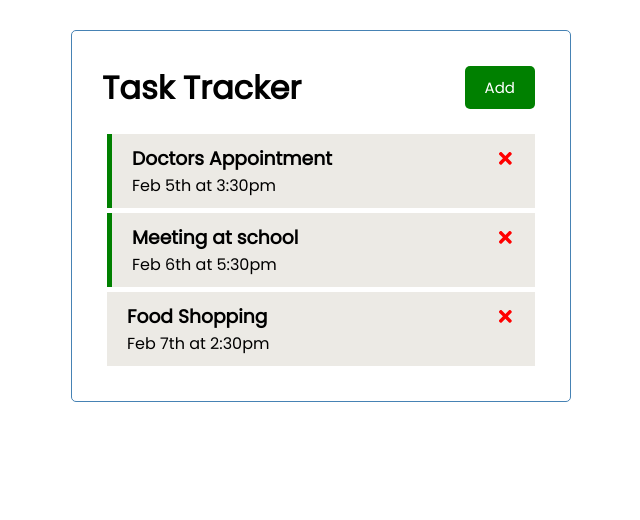
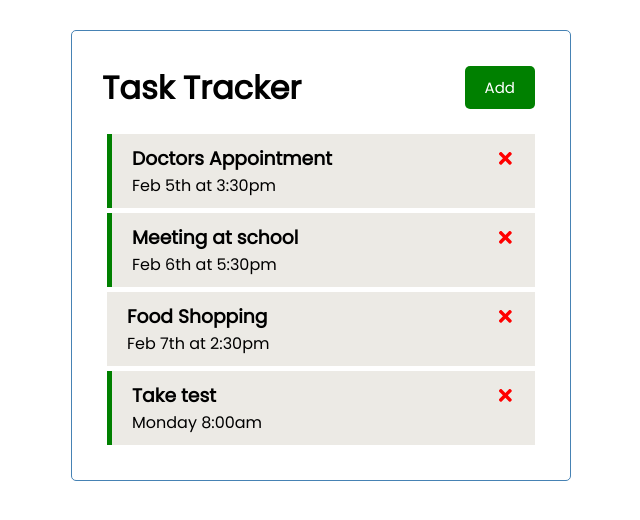
Before and after one commit to JOANITA-51/react-my-app, a React (Create React App) app in the folder react-task-tracker/: page / in a window 1280 px wide. Shown: the top 520 px of the page, without its empty margins (319-959 px from the left). Built offline with nearby package versions, Linux system fonts and the light colour scheme; data requests are answered from the project's data file.

Commit message:
uplading data from the User Interface

```diff
--- a/react-task-tracker/db.json
+++ b/react-task-tracker/db.json
@@ -17,6 +17,12 @@
       "text": "Food Shopping",
       "day": "Feb 7th at 2:30pm",
       "reminder": false
+    },
+    {
+      "text": "Take test",
+      "day": "Monday 8:00am",
+      "reminder": true,
+      "id": 4
     }
   ]
 }
--- a/react-task-tracker/src/App.js
+++ b/react-task-tracker/src/App.js
@@ -25,11 +25,22 @@
   }
 
 //Add Task
-const addTask = (task)=> {
+const addTask = async (task)=> {
+  const res = await fetch ('http://localhost:5000/tasks',{
+    method: 'POST',
+    headers:{
+      'Content-type' : 'application/json'
+    },
+    body: JSON.stringify(task)
+  })
+
+  const data = await res.json()
+  setTasks([...tasks, data]) //take in all that is in the tasks and pass it on to the data created
+
   //creating a random id
-  const id= Math.floor(Math.random()+ 100) + 1
-  const newTask = {id, ...task}
-  setTasks([...tasks, newTask])
+  // const id= Math.floor(Math.random()+ 100) + 1
+  // const newTask = {id, ...task}
+  // setTasks([...tasks, newTask])
 
 }
 
```
